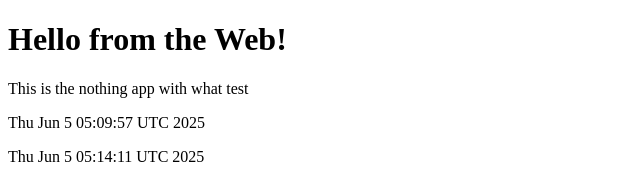
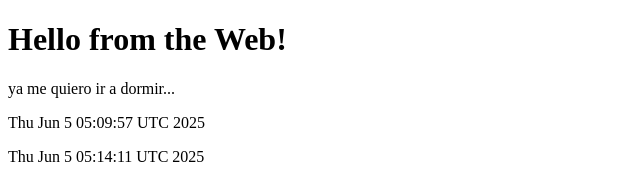
Before and after one commit to rdelator/demo-app, a plain HTML site: page templates/index.html in a window 1280 px wide. Shown: the top 170 px of the page, without its empty margins (0-640 px from the left). Drawn offline with Linux system fonts and the light colour scheme.

Commit message:
Update index.html

```diff
--- a/templates/index.html
+++ b/templates/index.html
@@ -5,7 +5,7 @@
 </head>
 <body>
     <h1>Hello from the Web!</h1>
-    <p>This is the nothing app with what test</p>
+    <p>ya me quiero ir a dormir...</p>
 </body>
 </html>
 <p>Thu Jun  5 05:09:57 UTC 2025</p>
```
